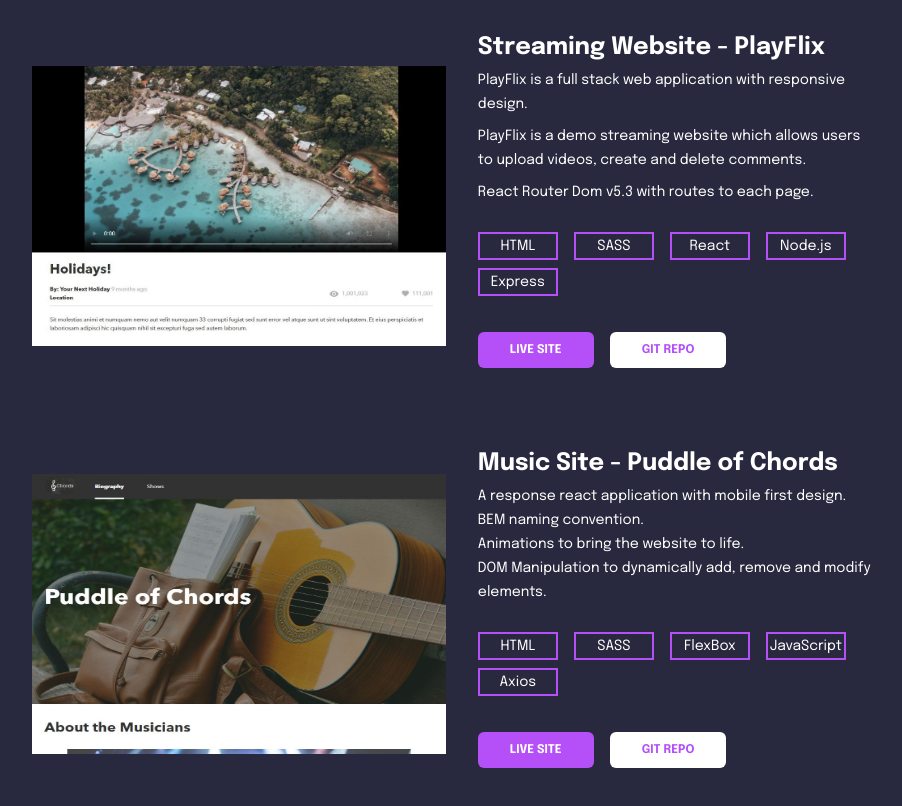
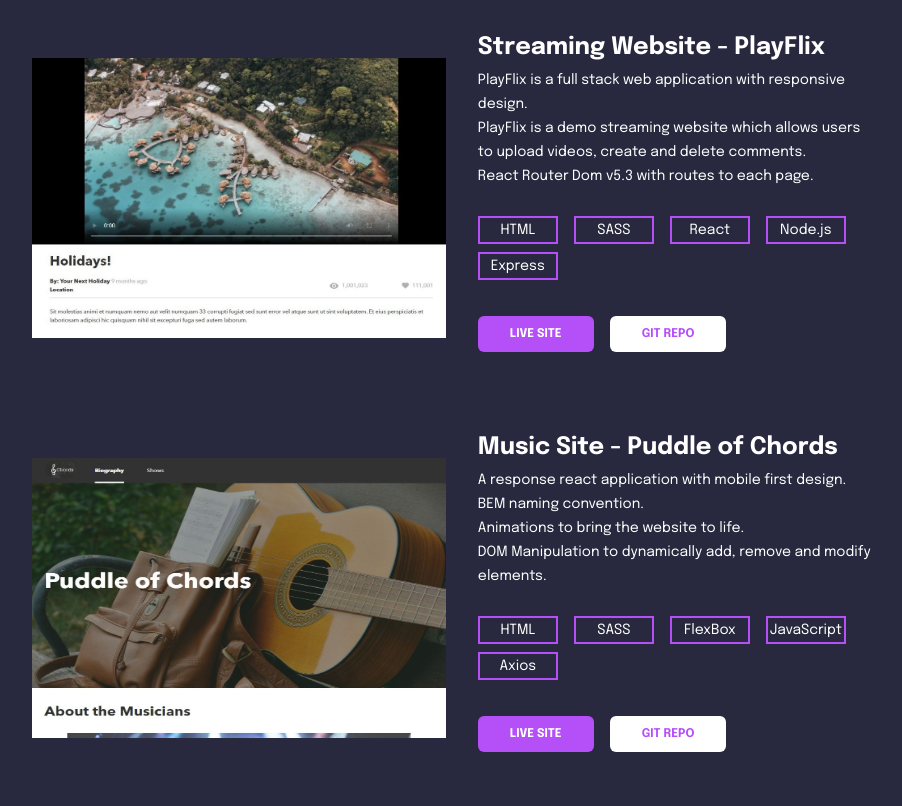
Before and after one commit to Wahaj-Arsal/portfolio, a React (Create React App) app: page / in a window 1280 px wide. Shown: the part 2100-2906 px from the top of the page, without its empty margins (186-1088 px from the left). Built offline with nearby package versions, Linux system fonts and the light colour scheme.

Commit message:
adding break tags in paras

```diff
--- a/src/pages/home/Home.jsx
+++ b/src/pages/home/Home.jsx
@@ -103,12 +103,10 @@ function Home() {
               <h3 className="card__title">Streaming Website - PlayFlix</h3>
               <p className="card__text">
                 PlayFlix is a full stack web application with responsive design.
-              </p>
-              <p className="card__text">
+                <br />
                 PlayFlix is a demo streaming website which allows users to
                 upload videos, create and delete comments.
-              </p>
-              <p className="card__text">
+                <br />
                 React Router Dom v5.3 with routes to each page.
               </p>
               <div className="stack">
```
